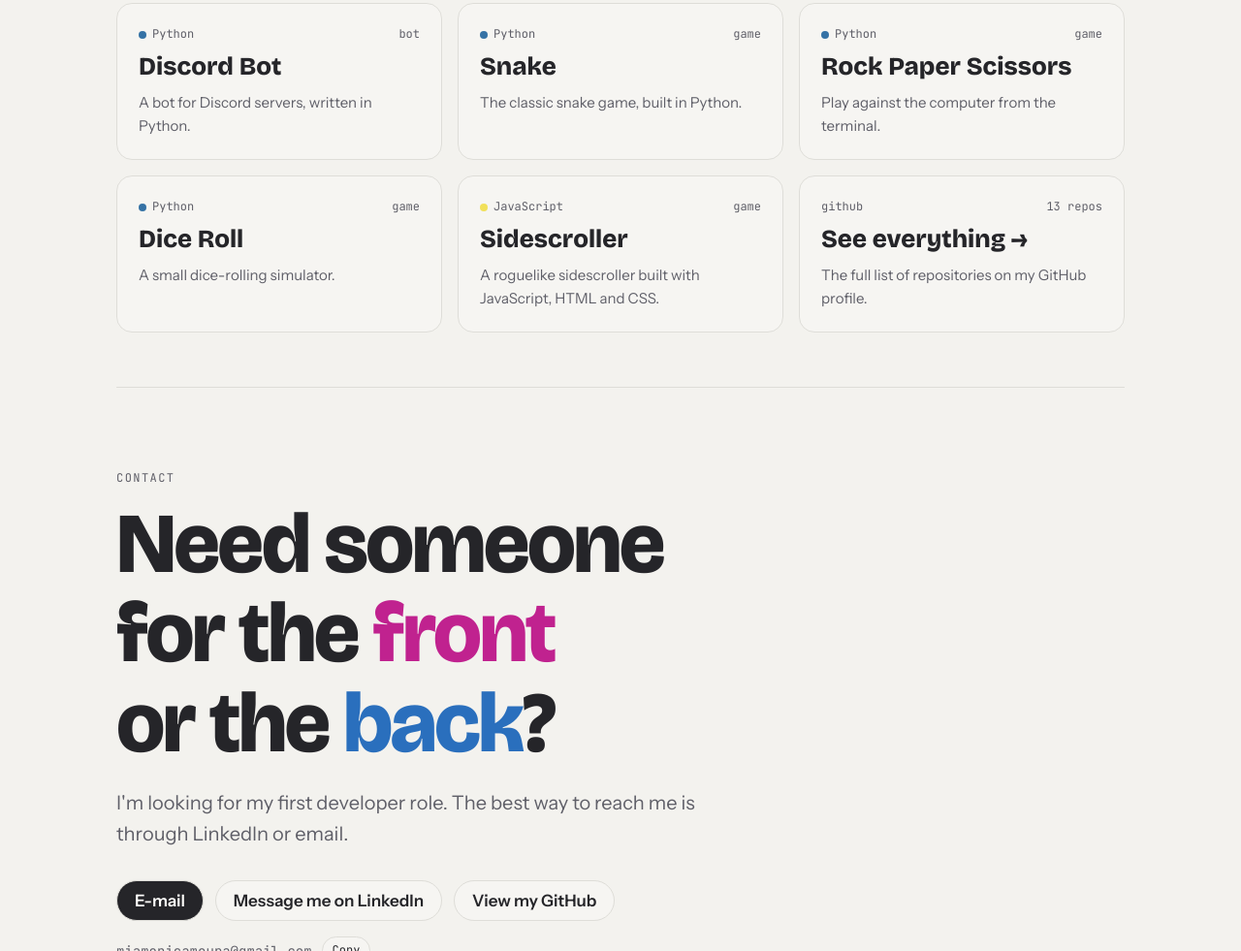
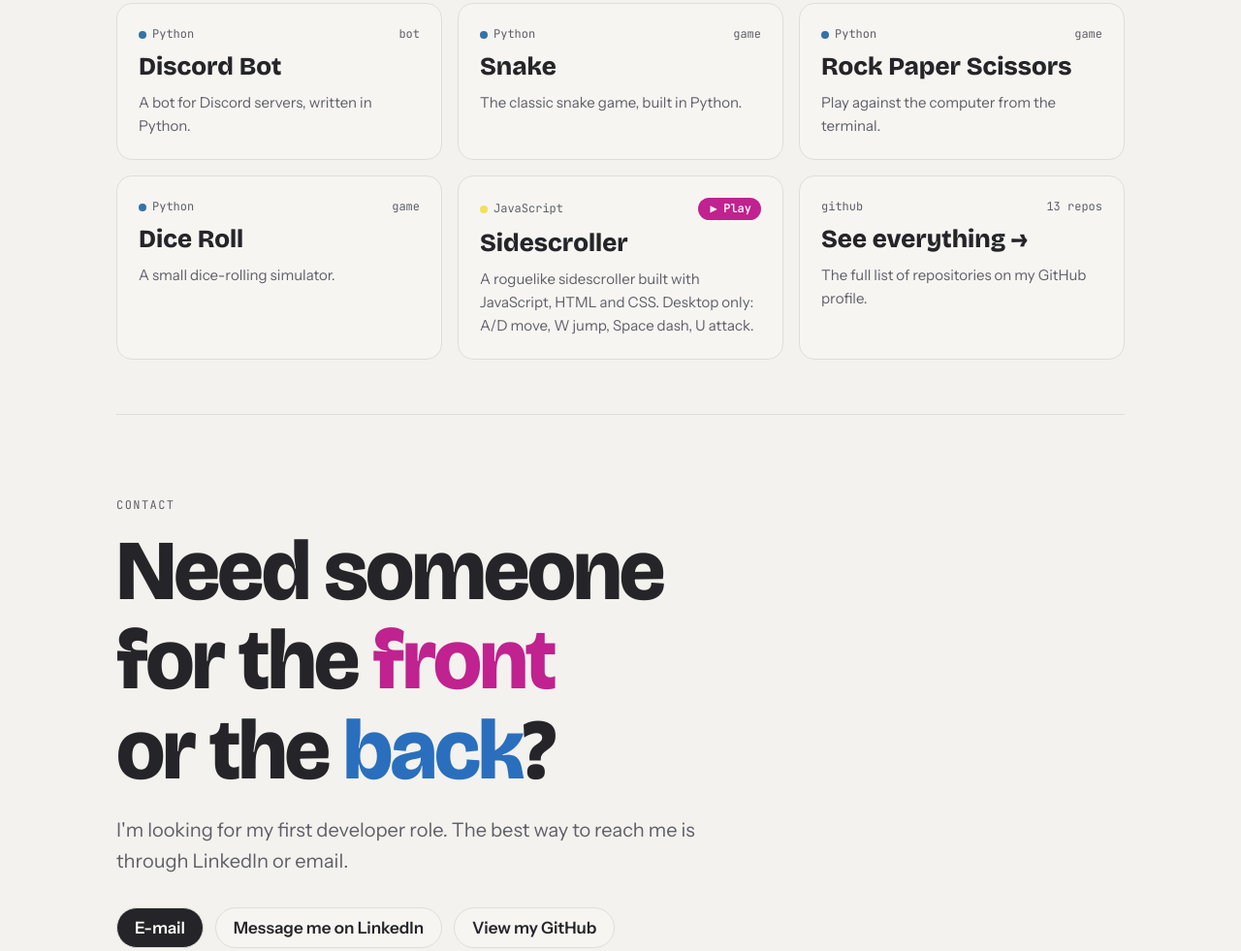
Before and after one commit to monicadfm/Portfolio, a plain HTML site: page index.html in a window 1280 px wide. Shown: the part 2884-3865 px from the top of the page at 97% size. Drawn offline with nearby package versions, Linux system fonts and the light colour scheme; no server answers.

Commit message:
Feat: Add play button with arrow animation to Sidescroller card

```diff
--- a/css/style.css
+++ b/css/style.css
@@ -937,6 +937,97 @@ a.card:hover {
     --lang: #f1e05a;
 }
 
+.card-link {
+    position: relative;
+    display: grid;
+    align-content: start;
+    gap: 10px;
+}
+
+.card-main {
+    color: var(--text);
+    text-decoration: none;
+}
+
+.card-main:hover {
+    color: var(--text);
+}
+
+.card-main::after {
+    content: "";
+    position: absolute;
+    inset: 0;
+    border-radius: inherit;
+}
+
+/* Play button */
+.play {
+    position: relative;
+    z-index: 1;
+    display: inline-grid;
+    width: 5.4em;
+    padding: 2px 10px;
+    border-radius: 999px;
+    background: var(--frontend);
+    color: #fffefc;
+    font-weight: 600;
+    text-decoration: none;
+    transition: background-color 0.3s ease;
+    overflow: hidden;
+}
+
+.play:hover {
+    color: #fffefc;
+    background: color-mix(in srgb, var(--frontend) 85%, white);
+}
+
+.play-arrow {
+    position: absolute;
+    top: 50%;
+    left: 10px;
+    width: 1em;
+    text-align: center;
+    transform: translateY(-50%);
+    transition: left 0.35s ease;
+}
+
+.play:hover .play-arrow {
+    left: calc(100% - 10px - 1em);
+}
+
+.play-text {
+    grid-area: 1 / 1;
+    transition: opacity 0.25s ease, transform 0.35s ease;
+}
+
+.play-text-go {
+    text-align: left;
+    opacity: 0;
+    transform: translateX(-6px);
+}
+
+.play-text-play {
+    text-align: right;
+}
+
+.play:hover .play-text-play {
+    opacity: 0;
+    transform: translateX(6px);
+}
+
+.play:hover .play-text-go {
+    opacity: 1;
+    transform: translateX(0);
+}
+
+.play:active {
+    transform: translateY(1px);
+}
+
+.card:has(.play:hover) {
+    transform: translateY(0);
+    border-color: var(--line);
+}
 
 /* ===== Contact ===== */
 #contact {
--- a/index.html
+++ b/index.html
@@ -12,7 +12,7 @@
     <link rel="stylesheet" href="https://fonts.googleapis.com/css2?family=Bricolage+Grotesque:opsz,wght@12..96,400;12..96,800&family=Instrument+Sans:wght@400;600&family=JetBrains+Mono:wght@400;600&display=swap">
     <meta property="og:title" content="Monica Moura · Software Developer">
     <meta property="og:description" content="Backend and frontend developer: C#, ASP.NET Core, SQL Server, JavaScript.">
-    <meta property="og:url" content="https://monicadfm.github.io/Portfolio/>
+    <meta property="og:url" content="https://monicadfm.github.io/Portfolio/"">
     <meta property="og:image" content="https://monicadfm.github.io/Portfolio/og-image.png">
     <meta property="og:type" content="website">
     <meta name="twitter:card" content="summary_large_image">
@@ -254,11 +254,22 @@ Content-Type: application/json</span>
                     <p>A small dice-rolling simulator.</p>
                 </a>
 
-                <a class="card" href="https://github.com/monicadfm/Sidescroller-Game-Code" target="_blank" rel="noopener">
-                    <div class="proj-top"><span class="lang js">JavaScript</span><span>game</span></div>
-                    <h3>Sidescroller</h3>
-                    <p>A roguelike sidescroller built with JavaScript, HTML and CSS.</p>
-                </a>
+                <article class="card card-link">
+                    <div class="proj-top">
+                        <span class="lang js">JavaScript</span>
+                       <a class="play" href="https://monicadfm.github.io/Sidescroller-Game-Code/Menu/index.html"
+                        target="_blank" rel="noopener" aria-label="Play the game">
+                            <span class="play-arrow" aria-hidden="true">▶</span>
+                            <span class="play-text play-text-play" aria-hidden="true">Play</span>
+                            <span class="play-text play-text-go" aria-hidden="true">Go</span>
+                        </a>
+                    </div>
+                    <h3>
+                        <a class="card-main" href="https://github.com/monicadfm/Sidescroller-Game-Code"
+                        target="_blank" rel="noopener">Sidescroller</a>
+                    </h3>
+                    <p>A roguelike sidescroller built with JavaScript, HTML and CSS. Desktop only: A/D move, W jump, Space dash, U attack.</p>
+                </article>
 
                 <a class="card" href="https://github.com/monicadfm" target="_blank" rel="noopener">
                     <div class="proj-top"><span>github</span><span><span class="repo-count">13</span> repos</span></div>
```
